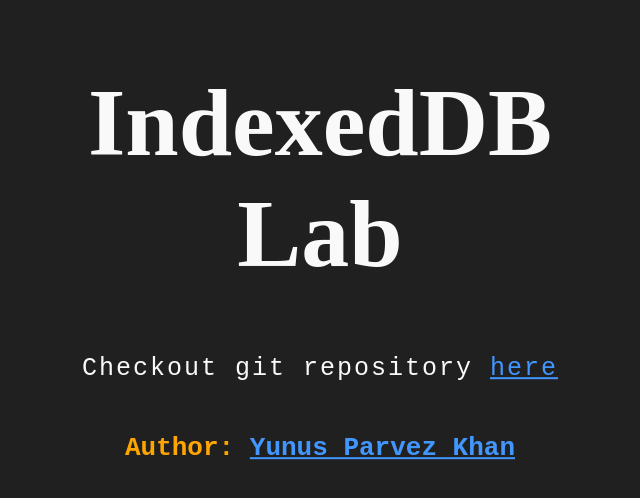
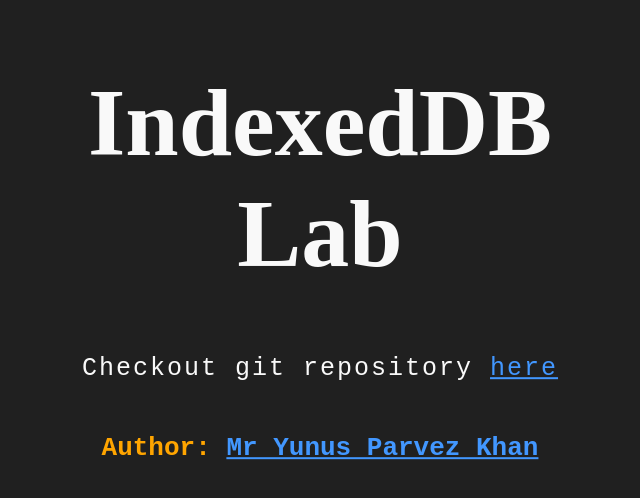
Before and after one commit to yunusparvezkhan/indexedDB-lab, a plain HTML site: page index.html in a window 1280 px wide. Shown: the part 74-572 px from the top of the page, without its empty margins (320-960 px from the left). Drawn offline with Linux system fonts and the light colour scheme.

Commit message:
chore: change author name

```diff
--- a/index.html
+++ b/index.html
@@ -50,7 +50,7 @@
         <label>Checkout git repository <a href="https://github.com/yunusparvezkhan/IndexedDB-lab"
                 target="_blank">here</a>
         </label>
-        <h3>Author: <a href="https://github.com/yunusparvezkhan">Yunus Parvez Khan</a></h3>
+        <h3>Author: <a href="https://github.com/yunusparvezkhan">Mr Yunus Parvez Khan</a></h3>
     </center>
 </body>
 
--- a/script.js
+++ b/script.js
@@ -55,4 +55,5 @@ request.onsuccess = async () => {
     // -----------------------------------------------------------------
 
 
+
 }
```
